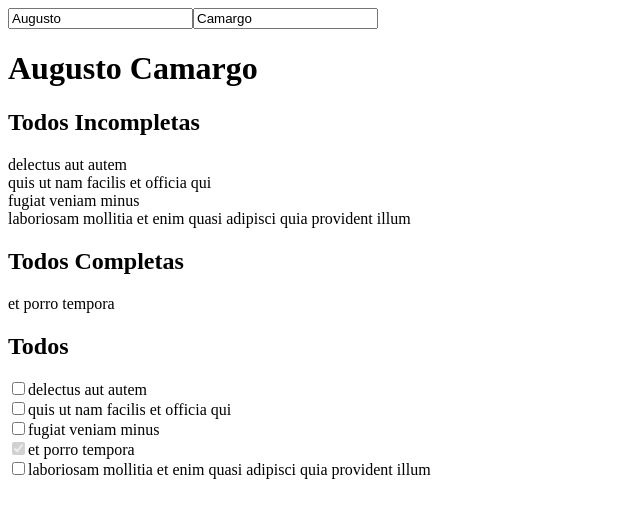
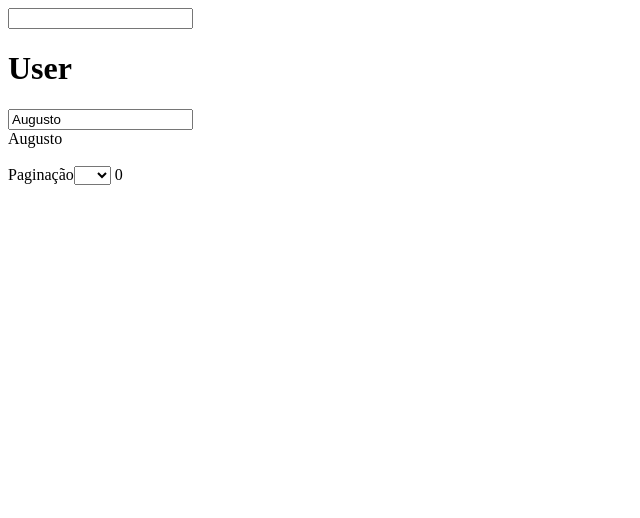
Before and after one commit to augustoprogramador/app-vuejs, a Vue app: page / in a window 1280 px wide. Shown: the top 518 px of the page, without its empty margins (0-640 px from the left). Built offline with nearby package versions, Linux system fonts and the light colour scheme.

Commit message:
Criando observadores

```diff
--- a/src/App.vue
+++ b/src/App.vue
@@ -1,38 +1,29 @@
 <template>
-  <input v-model="user.firstName" type="text" @keyup="digitei">
-  <input v-model="user.lastName" type="text" @keyup="digitei">
-  <h1>{{ fullName }}</h1>
-
-  <h2>Todos Incompletas</h2>
-  <div
-    v-for="todo in unfinishedTodos"
-    v-bind:key="todo.id"
-  >
-    {{ todo.title }}
+  <div>
+    <input
+      type="text"
+      v-model="name"
+    >
+    <br/>
+    {{ name }}
   </div>
-
-  <h2>Todos Completas</h2>
-  <div
-    v-for="todo in finishedTodos"
-    v-bind:key="todo.id"
-  >
-    {{ todo.title }}
+  <h1>User</h1>
+  <div>
+    <input
+      type="text"
+      v-model="user.firstName"
+    >
+    <br/>
+    {{ user.firstName }}
   </div>
-
-  <h2>Todos</h2>
-  <div
-    v-for="todo in todos"
-    v-bind:key="todo.id"
-  >
-    <input
-      type="checkbox"
-      :id="`todo-${todo.id}`"
-      :value="todo.completed"
-      v-model="todo.completed"
-      :disabled="todo.completed"
-    >
-    <label :for="`todo-${todo.id}`">{{ todo.title }}</label>
-  </div>
+  <br/>
+  <label for="paginacao">Paginação</label>
+  <select v-model="pageCount" name="paginacao" id="paginacao">
+    <option value="5">5</option>
+    <option value="10">10</option>
+    <option value="15">15</option>
+  </select>
+  {{ pageCount }}
 </template>
 
 <script>
@@ -43,6 +34,8 @@ export default {
   },
   data() {
     return {
+      name: '',
+      pageCount: 0,
       user: {
         firstName: 'Augusto',
         lastName: 'Camargo',
@@ -81,6 +74,24 @@ export default {
       ]
     }
   },
+  watch: { // Observer
+    // name(newValue, oldValue) {
+    //   console.log(newValue, oldValue);
+    // },
+    name(value) {
+      if (value.length >= 3)
+        this.saveUserName();
+    },
+    pageCount() {
+      this.changePageCount();
+    },
+    user: { // TRANSFORMEI EM OBJETO
+      handler() {
+        console.log(this.user);
+      },
+      deep: true
+    },
+  },
   computed: {
     fullName() {
       return `${this.user.firstName} ${this.user.lastName}`
@@ -104,6 +115,13 @@ export default {
     },
     digitei(event) {
       console.log('digitei no form', event.target.value)
+    },
+    saveUserName() {
+      console.log('Ajax');
+      console.log(this.name);
+    },
+    changePageCount() {
+      console.log('changePageCount');
     }
   }
 }
```
